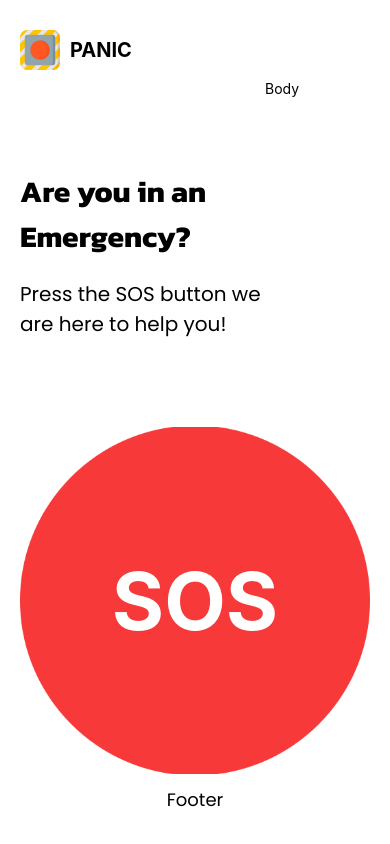
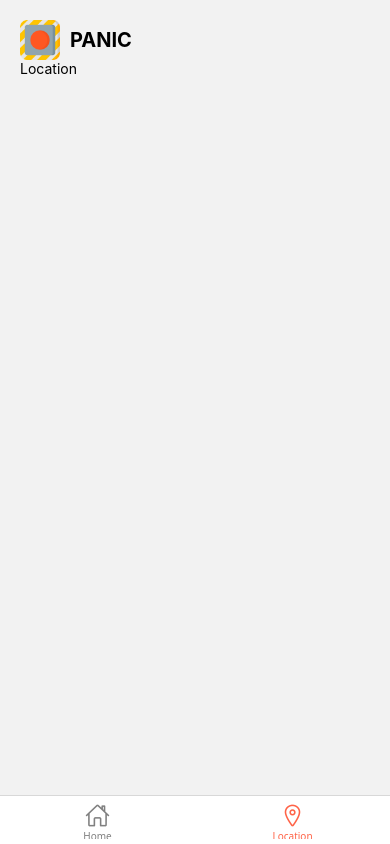
Before and after one commit to tj330/Eneriya_2025, a React Native app: screen /Location in a window 390 px wide. Built offline with nearby package versions, Linux system fonts and the light colour scheme.

Commit message:
ui update3

```diff
--- a/App.js
+++ b/App.js
@@ -1,70 +1,34 @@
-import { useState, useEffect } from "react";
-import { StyleSheet, View, Text, ActivityIndicator } from "react-native";
-import { SafeAreaProvider, SafeAreaView } from "react-native-safe-area-context";
-import * as Font from "expo-font";
-import Header from "./Components/Header";
-import Body from "./Components/Body";
+import React from "react";
+import { createBottomTabNavigator } from "@react-navigation/bottom-tabs";
+import { NavigationContainer } from "@react-navigation/native";
+import { Ionicons } from "@expo/vector-icons";
+
+
+import Home from "./Pages/Home";
+import Location from "./Pages/Location";
+
+const Tab = createBottomTabNavigator();
 
 export default function App() {
-  const [fontsLoaded, setFontsLoaded] = useState(false);
+  return (
+    <NavigationContainer>
+      <Tab.Navigator
+        screenOptions={({ route }) => ({
+          headerShown: false,
+          tabBarIcon: ({ color, size }) => {
+            let iconName;
+            if (route.name === "Home") iconName = "home-outline";
+            else if (route.name === "Location") iconName = "location-outline";
 
-  useEffect(() => {
-    async function loadFonts() {
-      await Font.loadAsync({
-        "Poppins": require("./assets/fonts/Poppins-Regular.ttf"),
-        "Kanit": require("./assets/fonts/Kanit-Bold.ttf"),
-      });
-      setFontsLoaded(true);
-    }
-
-    loadFonts();
-  }, []);
-
-  if (!fontsLoaded) {
-    return <ActivityIndicator size="large" style={styles.loader} />;
-  }
-
-  return (
-    <SafeAreaProvider>
-      <SafeAreaView style={styles.container}>
-        <View style={styles.header}>
-          <Header />
-        </View>
-        <View style={styles.body}>
-          <Body />
-        </View>
-        <View style={styles.footer}>
-          <Text style={styles.footerText}>Footer</Text>
-        </View>
-      </SafeAreaView>
-    </SafeAreaProvider>
+            return <Ionicons name={iconName} size={size} color={color} />;
+          },
+          tabBarActiveTintColor: "tomato",
+          tabBarInactiveTintColor: "gray",
+        })}
+      >
+        <Tab.Screen name="Home" component={Home} />
+        <Tab.Screen name="Location" component={Location} />
+      </Tab.Navigator>
+    </NavigationContainer>
   );
 }
-
-const styles = StyleSheet.create({
-  container: {
-    flex: 1,
-    padding: 20,
-  },
-  header: {
-    height: 60,
-    justifyContent: "center",
-  },
-  body: {
-    flex: 1,
-  },
-  footer: {
-    height: 50,
-    justifyContent: "center",
-    alignItems: "center",
-  },
-  footerText: {
-    fontFamily: "Poppins",
-    fontSize: 18,
-  },
-  loader: {
-    flex: 1,
-    justifyContent: "center",
-    alignItems: "center",
-  },
-});
--- a/Components/Body.jsx
+++ b/Components/Body.jsx
@@ -4,7 +4,7 @@ import circle from "../assets/circle.png"
 import * as Font from "expo-font";
 import { ActivityIndicator } from "react-native";
 
-const Body = () => {
+const Body = ({handleChange}) => {
       const [fontsLoaded, setFontsLoaded] = useState(false);
 
       useEffect(() => {
@@ -29,12 +29,15 @@ const Body = () => {
                     <Text style={s.title}>Are you in an Emergency?</Text>
                     <Text style={s.desc}>Press the SOS button we are here to help you!</Text>
                 </View>
-                <View style={s.r2}>
-                    <Text>Body</Text>
-                </View>
             </View>
             <View style={s.c2}>
-                <TouchableOpacity style={s.btn} onPress={() => alert('SOS Button Pressed')}>
+                <TouchableOpacity style={s.btn} onPress={() => {
+                    handleChange(true),
+                    setTimeout(() => {
+                        handleChange(false)
+
+                    },5000)
+                }}>
                     <Image source={circle} style={{ width: '100%', height: '100%', objectFit: 'contain' }} />
                     <Text style={s.sos}>SOS</Text>
                 </TouchableOpacity>
@@ -55,25 +58,21 @@ const s = StyleSheet.create({
     },
     c1: {
         width: "100%",
-        height: '50%',
+        height: '30%',
         display: 'flex',
         flexDirection: 'row',
     },
     c2: {
         width: "100%",
-        height: '50%',
+        height: '70%',
         display: 'flex',
         alignItems: 'center',
         justifyContent: 'center',
     },
     r1: {
-        width: "70%",
+        width: "100%",
         height: '100%',
-        justifyContent: 'center'
-    },
-    r2: {
-        width: "30%",
-        height: '100%',
+        justifyContent: 'center',
     },
     title: {
         fontSize: 30,
@@ -90,6 +89,7 @@ const s = StyleSheet.create({
         fontWeight: 'bold',
         fontSize: 80,
         color: 'white',
+        fontFamily:'Kanit'
     },
     btn: {
         width: "100%",
--- /dev/null
+++ b/Pages/Home.jsx
@@ -0,0 +1,52 @@
+import { View, Text ,StyleSheet} from 'react-native'
+import React from 'react'
+import { SafeAreaProvider, SafeAreaView } from 'react-native-safe-area-context'
+import Body from '../Components/Body'
+import Header from '../Components/Header'
+
+const Home = () => {
+
+    const [buttonClicked, setButtonClicked] = React.useState(false);
+
+  return (
+    <SafeAreaProvider>
+      <SafeAreaView style={[styles.container, buttonClicked && { backgroundColor: 'rgb(121, 4, 4)' }]}>
+        <View style={styles.header}>
+          <Header />
+        </View>
+        <View style={styles.body}>
+          <Body handleChange={setButtonClicked} btnSts={buttonClicked}/>
+        </View>
+      </SafeAreaView>
+    </SafeAreaProvider>
+  )
+}
+
+export default Home
+
+const styles = StyleSheet.create({
+  container: {
+    flex: 1,
+    padding: 20,
+  },
+  header: {
+    height: 60,
+    justifyContent: "center",
+  },
+  body: {
+    flex: 1,
+  },
+  footer: {
+    height: 50,
+    justifyContent: "center",
+    alignItems: "center",
+  },
+  footerText: {
+    fontSize: 18,
+  },
+  loader: {
+    flex: 1,
+    justifyContent: "center",
+    alignItems: "center",
+  },
+});
--- /dev/null
+++ b/Pages/Location.jsx
@@ -0,0 +1,25 @@
+import { View, Text, StyleSheet } from 'react-native'
+import React from 'react'
+import Header from '../Components/Header'
+import { SafeAreaProvider, SafeAreaView } from 'react-native-safe-area-context'
+
+const Location = () => {
+    return (
+        <SafeAreaProvider>
+            <SafeAreaView>
+                <View style={s.container}>
+                    <Header />
+                    <Text>Location</Text>
+                </View>
+            </SafeAreaView>
+        </SafeAreaProvider>
+    )
+}
+
+export default Location
+
+const s=StyleSheet.create({
+    container:{
+            padding: 20,
+    }
+})
--- a/package.json
+++ b/package.json
@@ -15,7 +15,11 @@
     "expo-status-bar": "~2.0.1",
     "react": "18.3.1",
     "react-native": "0.76.7",
-    "react-native-safe-area-context": "^5.2.0"
+    "react-native-gesture-handler": "~2.20.2",
+    "react-native-reanimated": "~3.16.1",
+    "react-native-safe-area-context": "4.12.0",
+    "react-native-screens": "~4.4.0",
+    "react-native-vector-icons": "^10.2.0"
   },
   "devDependencies": {
     "@babel/core": "^7.20.0"
```
Also changed, not shown: 1 other file (tests, documents, lock files or other folders).
